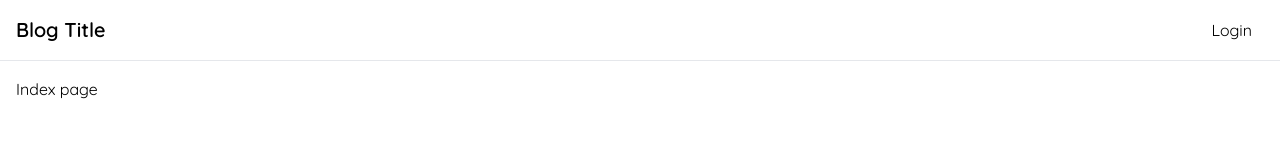
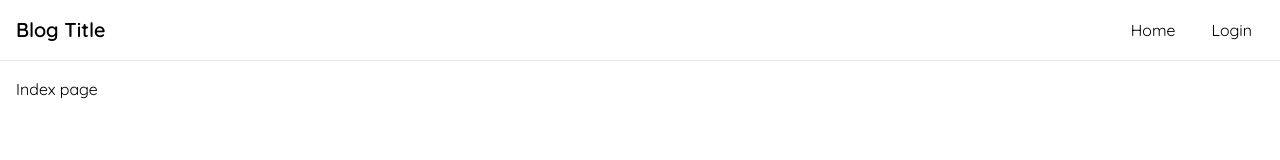
Before and after one commit to ashwani422/next-blog, a Next.js app: page / in a window 1280 px wide. Shown: the top 160 px of the page. Built offline with nearby package versions, Linux system fonts and the light colour scheme; no server answers.

Commit message:
Added home navigation

```diff
--- a/components/Navbar.js
+++ b/components/Navbar.js
@@ -13,6 +13,9 @@ export default function Navbar() {
         </div>
       </Link>
       <ul className="flex items-center">
+        <li className="ml-2">
+          <Link href='/'><a className="ml-1 rounded px-3 py-1 hover:bg-slate-900 hover:text-white">Home</a></Link>
+        </li>
         {
           session &&
           <li className="ml-2">
```
